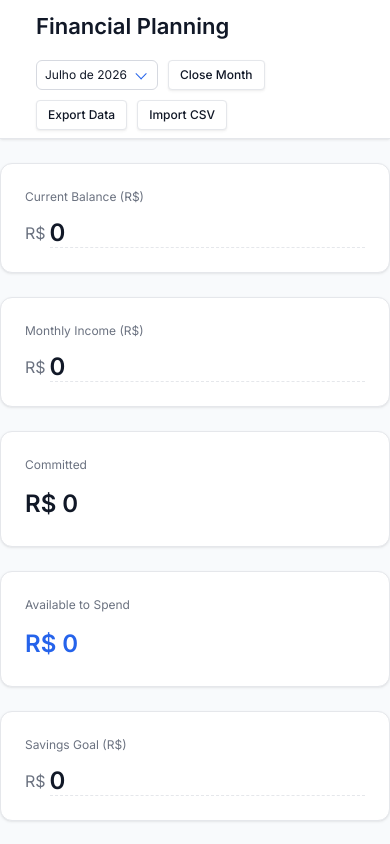
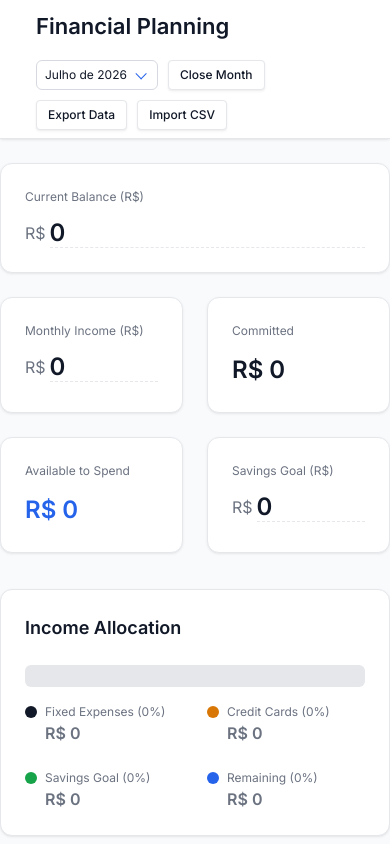
Before and after one commit to IanBaldo/finance-app, a Vue app: page / in a window 390 px wide. Shown: the top 844 px of the page. Built offline with nearby package versions, Linux system fonts and the light colour scheme.

Commit message:
Fixed KPIs small screen layout

```diff
--- a/src/components/KpiCards.vue
+++ b/src/components/KpiCards.vue
@@ -8,9 +8,9 @@ const store = useFinanceStore();
 </script>
 
 <template>
-  <div class="columns is-multiline kpi-row">
+  <div class="columns is-multiline is-mobile kpi-row">
     <!-- Current Balance -->
-    <div class="column is-one-fifth-desktop is-half-tablet">
+    <div class="column is-one-fifth-desktop is-full-tablet is-full-mobile">
       <div class="app-card kpi-card">
         <p class="is-size-7 text-secondary mb-2">Current Balance (R$)</p>
         <div class="kpi-value is-flex is-align-items-center">
@@ -24,7 +24,7 @@ const store = useFinanceStore();
     </div>
 
     <!-- Monthly Income -->
-    <div class="column is-one-fifth-desktop is-half-tablet">
+    <div class="column is-one-fifth-desktop is-half-tablet is-half-mobile">
       <div class="app-card kpi-card">
         <p class="is-size-7 text-secondary mb-2">Monthly Income (R$)</p>
         <div class="kpi-value is-flex is-align-items-center">
@@ -38,7 +38,7 @@ const store = useFinanceStore();
     </div>
 
     <!-- Committed -->
-    <div class="column is-one-fifth-desktop is-half-tablet">
+    <div class="column is-one-fifth-desktop is-half-tablet is-half-mobile">
       <div class="app-card kpi-card">
         <p class="is-size-7 text-secondary mb-2">Committed</p>
         <div class="kpi-value">{{ formatBRLWhole(store.monthlyCommitments + store.fixedExpenses) }}</div>
@@ -46,7 +46,7 @@ const store = useFinanceStore();
     </div>
 
     <!-- Available to Spend -->
-    <div class="column is-one-fifth-desktop is-half-tablet">
+    <div class="column is-one-fifth-desktop is-half-tablet is-half-mobile">
       <div class="app-card kpi-card">
         <p class="is-size-7 text-secondary mb-2">Available to Spend</p>
         <div class="kpi-value text-primary-color">{{ formatBRLWhole(store.availableToSpend) }}</div>
@@ -54,7 +54,7 @@ const store = useFinanceStore();
     </div>
 
     <!-- Savings Goal -->
-    <div class="column is-one-fifth-desktop is-half-tablet">
+    <div class="column is-one-fifth-desktop is-half-tablet is-half-mobile">
       <div class="app-card kpi-card">
         <p class="is-size-7 text-secondary mb-2">Savings Goal (R$)</p>
         <div class="kpi-value is-flex is-align-items-center">
```
